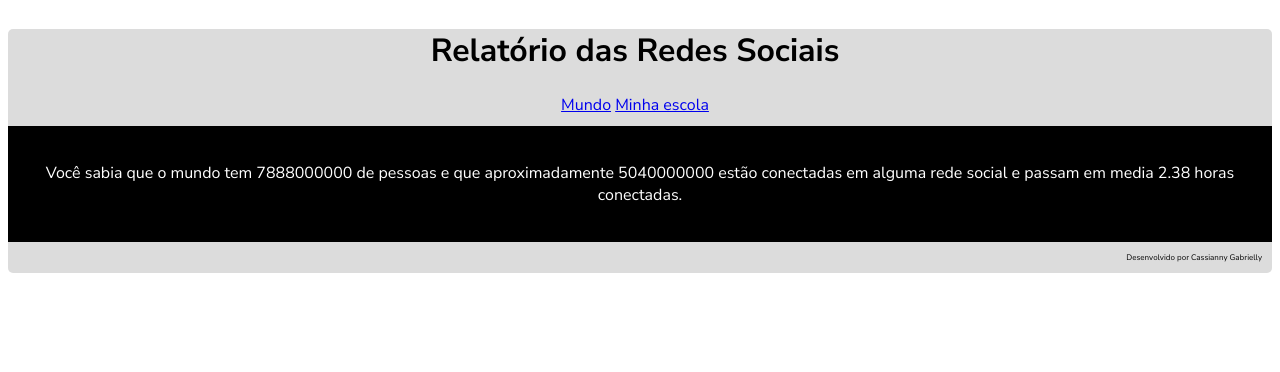
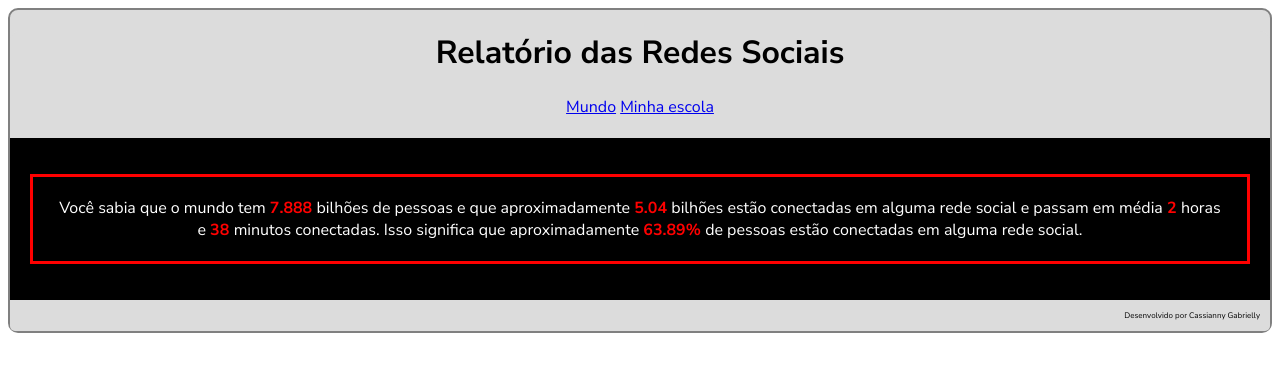
Before and after one commit to cassiannygabrielly/3-trimetre-Casianny-n-5, a plain HTML site: page REDES SOCIAIS/index.html in a window 1280 px wide. Drawn offline with Linux system fonts and the light colour scheme.

Commit message:
Add files via upload

```diff
--- a/REDES SOCIAIS/index.html
+++ b/REDES SOCIAIS/index.html
@@ -13,7 +13,12 @@
             <a href="#">Minha escola</a>
         </header>
         <main>
-            <p>Você sabia que o mundo tem 7888000000 de pessoas e que aproximadamente 5040000000 estão conectadas em alguma rede social e passam em media 2.38 horas conectadas.</p>
+            <p>Você sabia que o mundo tem <span> 7.888 </span> bilhões de
+                pessoas e que aproximadamente <span> 5.04 </span> bilhões estão
+                conectadas em alguma rede social e passam em
+                média <span> 2 </span> horas e <span> 38 </span> minutos conectadas.
+                Isso significa que aproximadamente <span> 63.89% </span> de
+                pessoas estão conectadas em alguma rede social.</p>
         </main>
     </body>
     <footer>
--- a/REDES SOCIAIS/style.css
+++ b/REDES SOCIAIS/style.css
@@ -9,14 +9,15 @@ html{
 }
 
 body{
-    background-color: white;
-    border-radius: 5px;
+    background-color: gainsboro;
+    border-radius: 10px;
+    border: gray solid 2px;
 }
 header{
     background-color: gainsboro;
     color: black;
-    border-radius: 5px 5px 0 0;
-    padding: 0 10px 10px 0;
+    border-radius: 10px 10px 0 0;
+    padding: 0 0 20px 0;
     text-align: center;
 }
 main{
@@ -24,6 +25,14 @@ main{
     color: white;
     padding: 20px;
     text-align: center;
+}
+p{
+    border: red solid 3px;
+    padding: 20px;
+}
+span{
+    color: red;
+    font-weight: bold;
 }
 footer{
     background-color: gainsboro;
```
